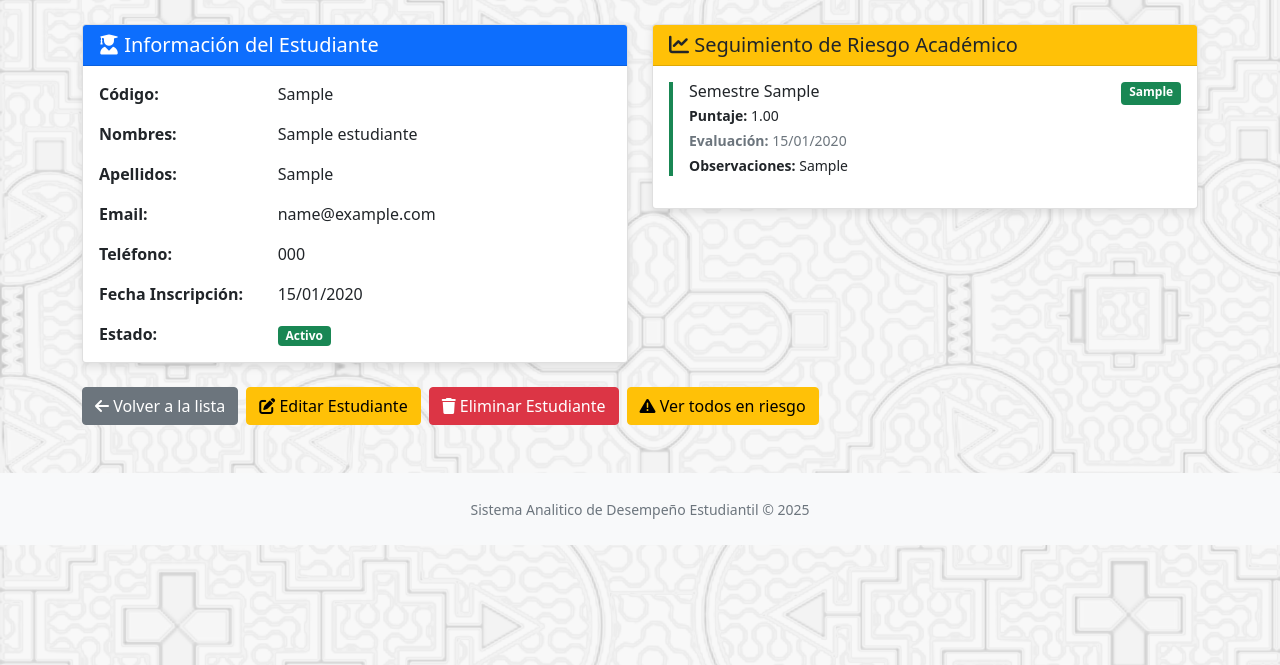
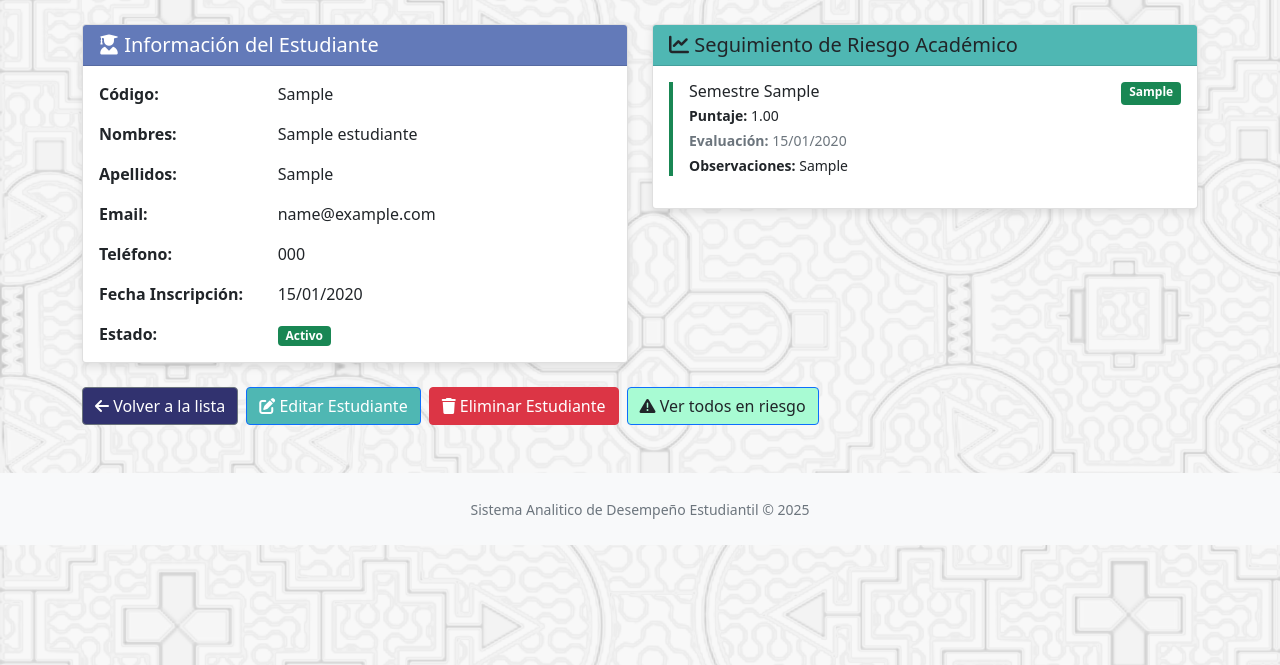
Before and after one commit to Johnmn007/grupo1, a Flask app: page /estudiantes/1 in a window 1280 px wide. Shown: the part 106-771 px from the top of the page. Run offline with Flask 3, Linux system fonts and the light colour scheme; a user stored in the database is signed in; tables that the repository leaves empty hold one stand-in row (values such as "Sample post").

Commit message:
se cambio los estilos y afino algunos items

```diff
--- a/app/templates/estudiantes/detalle.html
+++ b/app/templates/estudiantes/detalle.html
@@ -9,7 +9,7 @@
             <!-- Información del Estudiante -->
             <div class="col-md-6">
                 <div class="card">
-                    <div class="card-header bg-primary text-white">
+                    <div class="card-header bg-cards text-white">
                         <h5 class="card-title mb-0">
                             <i class="fas fa-user-graduate"></i>
                             Información del Estudiante
@@ -57,7 +57,7 @@
             <!-- Historial de Riesgo -->
             <div class="col-md-6">
                 <div class="card">
-                    <div class="card-header bg-warning text-dark">
+                    <div class="card-header bg-cards2 text-dark">
                         <h5 class="card-title mb-0">
                             <i class="fas fa-chart-line"></i>
                             Seguimiento de Riesgo Académico
@@ -110,12 +110,12 @@
         <div class="row mt-4">
             <div class="col-12">
                 <div class="d-flex gap-2">
-                    <a href="{{ url_for('estudiantes.index') }}" class="btn btn-secondary">
+                    <a href="{{ url_for('estudiantes.index') }}" class="btn btn-secondary bg-cards0">
                         <i class="fas fa-arrow-left"></i> Volver a la lista
                     </a>
                      <!-- BOTONES NUEVOS: Editar y Eliminar -->
             <a href="{{ url_for('estudiantes.editar', estudiante_id=estudiante.id) }}"
-               class="btn btn-warning">
+               class="btn btn-primary bg-cards2">
                 <i class="fas fa-edit"></i> Editar Estudiante
             </a>
             <form method="POST" action="{{ url_for('estudiantes.eliminar', estudiante_id=estudiante.id) }}"
@@ -124,7 +124,7 @@
                     <i class="fas fa-trash"></i> Eliminar Estudiante
                 </button>
             </form>
-                    <a href="{{ url_for('estudiantes.en_riesgo') }}" class="btn btn-warning">
+                    <a href="{{ url_for('estudiantes.en_riesgo') }}" class="btn btn-primary bg-cards3 text-dark">
                         <i class="fas fa-exclamation-triangle"></i> Ver todos en riesgo
                     </a>
                 </div>
```
Also changed, not shown: 4 other files.
